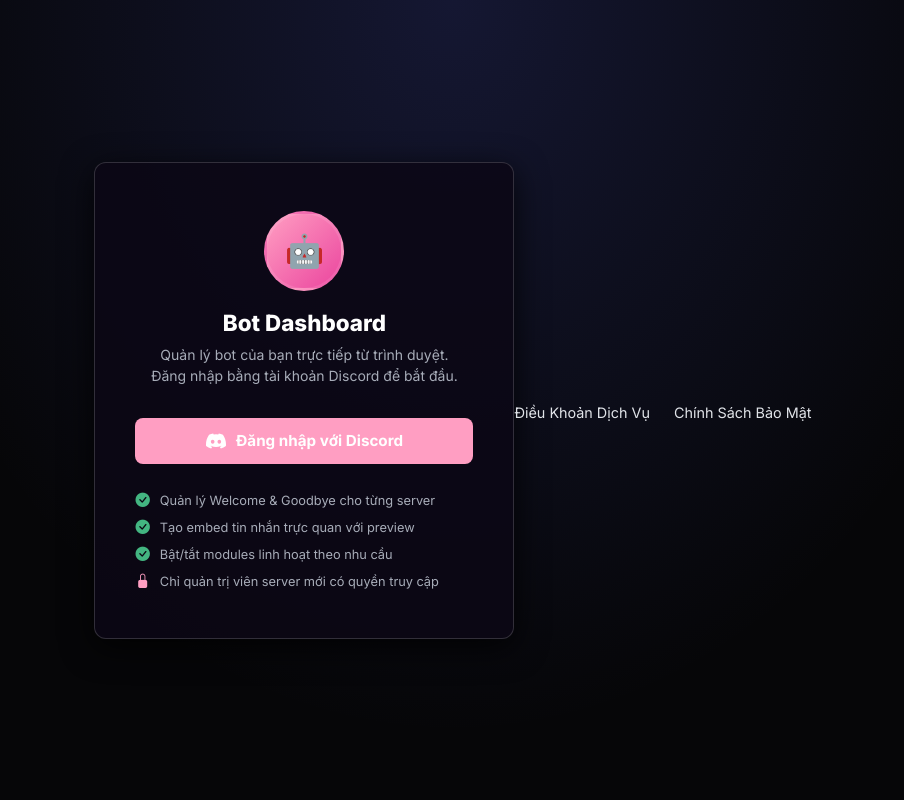
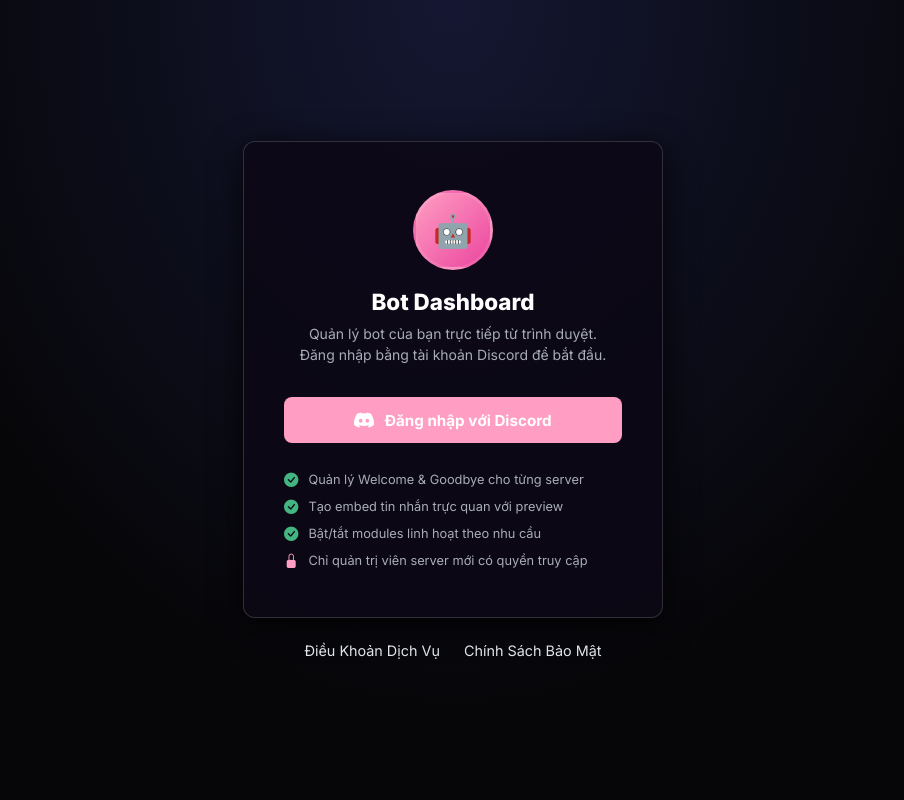
Before and after one commit to namokla2005/ZerynBot, a Flask app: page /login in a window 1280 px wide. Shown: the whole page, without its empty margins (187-1091 px from the left). Run offline with Flask 3, Linux system fonts and the light colour scheme.

Commit message:
fix(css): add flex-direction column to login page layout to fix footer links alignment

```diff
--- a/dashboard/static/css/style.css
+++ b/dashboard/static/css/style.css
@@ -315,7 +315,7 @@ select.form-control option { background: #1a1c1f; }
 
 /* ─── Login page ─────────────────────────────────────────────────────────────── */
 .login-page {
-  display: flex; align-items: center; justify-content: center;
+  display: flex; flex-direction: column; align-items: center; justify-content: center;
   min-height: 100vh; width: 100%;
   background: radial-gradient(ellipse at 50% 0%, rgba(88,101,242,0.18) 0%, transparent 65%), var(--bg-body);
 }
--- a/dashboard/templates/login.html
+++ b/dashboard/templates/login.html
@@ -9,7 +9,7 @@
   <link rel="preconnect" href="https://fonts.googleapis.com">
   <link href="https://fonts.googleapis.com/css2?family=Inter:wght@400;500;600;700;800&display=swap" rel="stylesheet">
   <link rel="stylesheet" href="https://cdn.jsdelivr.net/npm/bootstrap-icons@1.11.3/font/bootstrap-icons.min.css">
-  <link rel="stylesheet" href="{{ url_for('static', filename='css/style.css') }}?v=3.5">
+  <link rel="stylesheet" href="{{ url_for('static', filename='css/style.css') }}?v=3.6">
 </head>
 <body>
 <div class="login-page">
```
